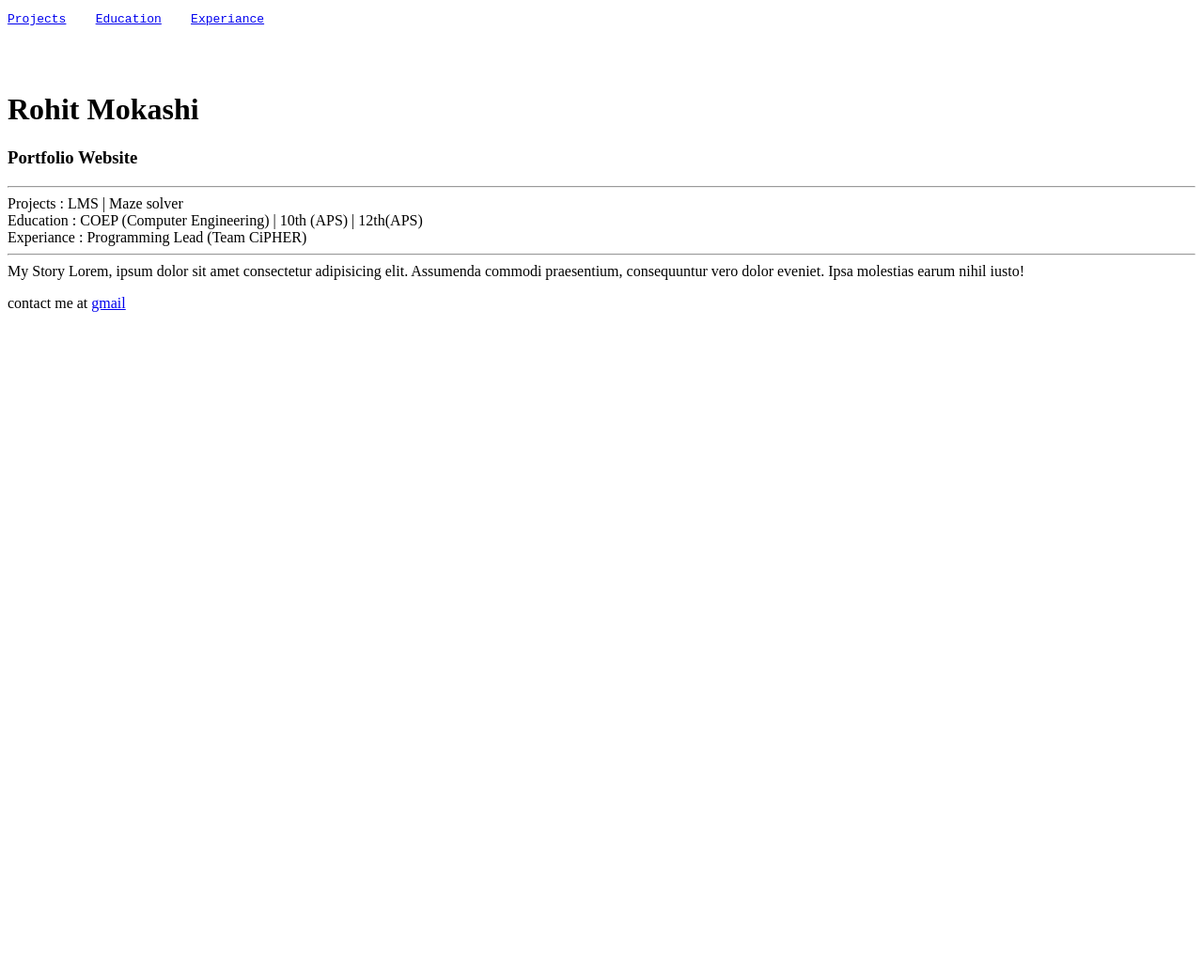
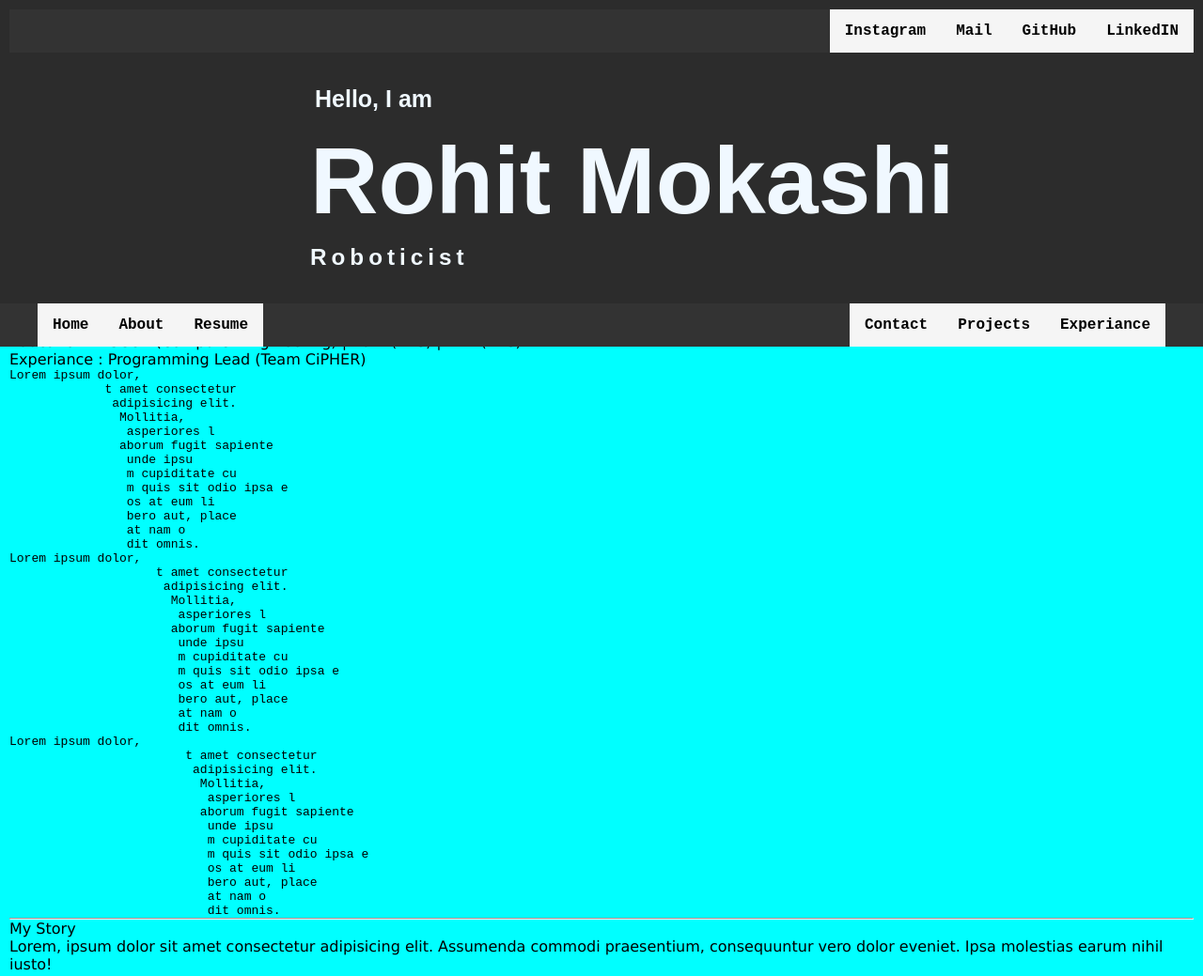
Before and after one commit to rohitmokashi/rohitmokashi.github.io, a plain HTML site: page index.html in a window 1280 px wide. Shown: the top 1039 px of the page at 94% size. Before the commit the page ends 800 px from the top, so only its background shows below. Drawn offline with Linux system fonts and the light colour scheme.

Commit message:
old portfolio incomplete

```diff
--- a/index.html
+++ b/index.html
@@ -4,16 +4,55 @@
     <meta charset="UTF-8">
     <meta http-equiv="X-UA-Compatible" content="IE=edge">
     <meta name="viewport" content="width=device-width, initial-scale=1.0">
+    <link rel="stylesheet" href="style/index.css">
     <title>Portfolio</title>
 </head>
 <body>
-    <header>
-        <pre><a href="projects.html">Projects</a>    <a href="education.html">Education</a>    <a href="experiance.html">Experiance</a></pre>
+    <header class="header">
+        <div class="container">
+            <ul>
+                <li class="right-li"><a href="#">LinkedIN</a></li>
+                <li class="right-li"><a href="#">GitHub</a></li>
+                <li class="right-li"><a href="#">Mail</a></li>
+                <li class="right-li"><a href="#">Instagram</a></li>
+            </ul>
+            <div class="header-content">
+                <h4 class="header-subtitle" >Hello, I am</h4>
+                <h1 class="header-title">Rohit Mokashi</h1>
+                <h6 class="header-mono" >Roboticist</h6>
+            </div>
+        </div>
     </header>
 
-    <br><br>
-    <h1>Rohit Mokashi</h1>
-    <h3>Portfolio Website</h3>
+    <nav class="navbar" data-spy="affix" data-offset-top="510">
+        <div class="container">
+            <div id="nav-bar-content">
+                <ul class="left-li">
+                    <li class="left-li">
+                        <a class="left-li" href="home.html">Home</a>
+                    </li>
+                    <li class="left-li">
+                        <a class="left-li" href="education.html">About</a>
+                    </li>
+                    <li class="left-li">
+                        <a class="left-li" href="#">Resume</a>
+                    </li>
+                </ul>
+
+                <ul class="right-li">
+                    <li class="right-li">
+                        <a class="right-li" href="experiance.html">Experiance</a>
+                    </li>
+                    <li class="right-li">
+                        <a class="right-li" href="projects.html">Projects</a>
+                    </li>
+                    <li class="right-li">
+                        <a class="right-li" href="#">Contact</a>
+                    </li>
+                </ul>
+            </div>
+        </div>
+    </nav>
     <hr>
 
     <main>
@@ -22,18 +61,60 @@
         </section>
 
         <section>
-            Education : COEP (Computer Engineering) | 10th (APS) | 12th(APS)
+            Education : RSCOE (Computer Engineering) | 10th (APS) | 12th(APS)
         </section>
 
         <section>
             Experiance : Programming Lead (Team CiPHER)
         </section>
 
+        <pre>Lorem ipsum dolor,
+             t amet consectetur
+              adipisicing elit.
+               Mollitia,
+                asperiores l
+               aborum fugit sapiente
+                unde ipsu
+                m cupiditate cu
+                m quis sit odio ipsa e
+                os at eum li
+                bero aut, place
+                at nam o
+                dit omnis.</pre>
+
+                <pre>Lorem ipsum dolor,
+                    t amet consectetur
+                     adipisicing elit.
+                      Mollitia,
+                       asperiores l
+                      aborum fugit sapiente
+                       unde ipsu
+                       m cupiditate cu
+                       m quis sit odio ipsa e
+                       os at eum li
+                       bero aut, place
+                       at nam o
+                       dit omnis.</pre>
+
+                       <pre>Lorem ipsum dolor,
+                        t amet consectetur
+                         adipisicing elit.
+                          Mollitia,
+                           asperiores l
+                          aborum fugit sapiente
+                           unde ipsu
+                           m cupiditate cu
+                           m quis sit odio ipsa e
+                           os at eum li
+                           bero aut, place
+                           at nam o
+                           dit omnis.</pre>
+
         <hr>
 
 
         <article>
-            My Story
+            My Story<br>
             Lorem, ipsum dolor sit amet consectetur adipisicing elit. Assumenda commodi praesentium, consequuntur vero dolor eveniet. Ipsa molestias earum nihil iusto!
         </article>
     </main>
--- /dev/null
+++ b/style.css
@@ -0,0 +1,57 @@
+*{
+  margin: 0 0;
+  padding: 0 0;
+}
+
+.container ul{
+  display: flex;
+  list-style-type: none;
+}
+
+/*
+body {
+  font-family: Arial, sans-serif;
+  margin: 0;
+  padding: 0;
+}
+
+header {
+  background-color: #333;
+  color: #fff;
+  display: flex;
+  justify-content: space-between;
+  padding: 0;
+}
+
+header h1 {
+  margin: 0;
+}
+
+nav ul {
+  display: flex;
+  list-style: none;
+  margin: 0;
+  padding: 0;
+}
+
+nav a {
+  color: #fff;
+  display: block;
+  padding: 10px 20px;
+  text-decoration: none;
+}
+
+main {
+  padding: 20px;
+}
+
+section {
+  margin-bottom: 20px;
+}
+
+footer {
+  background-color: #333;
+  color: #fff;
+  padding: 20px;
+  text-align: center;
+} */
--- /dev/null
+++ b/style/index.css
@@ -0,0 +1,103 @@
+@import url('https://fonts.googleapis.com/css2?family=Montserrat&display=swap');
+
+main{
+    text-align: left;
+    font-family: Verdana, Geneva, Tahoma, sans-serif;
+    background-color: aqua;
+    padding: 10px;
+}
+
+
+*{
+    padding: 0 0;
+    margin: 0 0;
+}
+
+header{
+    background: rgb(44, 44, 44);
+    color: aliceblue;
+    padding: 10px;
+    text-align: center;
+}
+
+ul{
+    list-style-type: none;
+    margin: 0;
+    padding: 0;
+    overflow: hidden;
+    background-color: #333;
+}
+
+.right-li{
+    float: right;
+    margin-left: auto !important;
+    background-color: whitesmoke;
+    color: black;
+}
+.left-li{
+    float: left;
+    margin-right: auto !important;
+    background-color: whitesmoke;
+    color: black;
+}
+
+li a{
+    display: block;
+    padding: 14px 16px;
+    color: black;
+    font-weight: bolder;
+    text-align: center;
+    text-decoration: none;
+    font-family: 'Fira Mono', monospace;
+
+}
+
+li a:hover{
+    background-color: #111;
+    color: #fff;
+}
+
+.header-content{
+    text-align: left;
+    padding-left: 25%;
+    padding-bottom: 20px;
+    padding-top: 25px;
+    font-family: "Dosis", sans-serif;
+}
+
+header h1{
+    font-size: calc(40px + (120 - 40) * ((100vw - 300px) / (1600 - 300)));
+    padding: 0px;
+    padding: 5px 5px;
+    margin: 0;
+}
+header h4{
+    font-size: 25px;
+    padding: 10px 10px;
+    margin: 0;
+}
+header h6{
+    font-size: calc(19px + (19 - 12) * ((100vw - 300px) / (1600 - 300)));
+    padding: 0px;
+    padding: 5px 5px;
+    margin: 0;
+    letter-spacing: 5px;
+}
+
+div {
+    align-items: center;
+    column-span: all;
+    /* padding: 0px 40px; */
+}
+
+#nav-bar-content {
+    padding: 0px 40px;
+}
+
+.navbar {
+    overflow: hidden;
+    background-color: #333;
+    position: fixed; /* Set the navbar to fixed position */
+    /* top: 0; Position the navbar at the top of the page */
+    width: 100%; /* Full width */
+  }
```
Also changed, not shown: home.html (+42 -11 lines).
